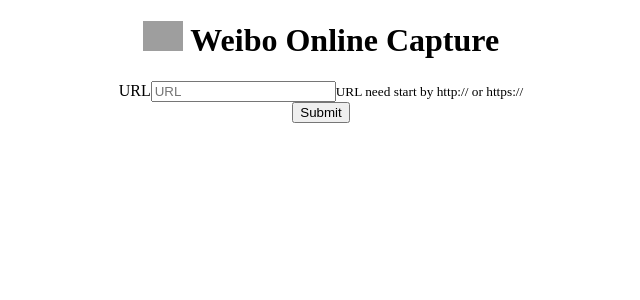
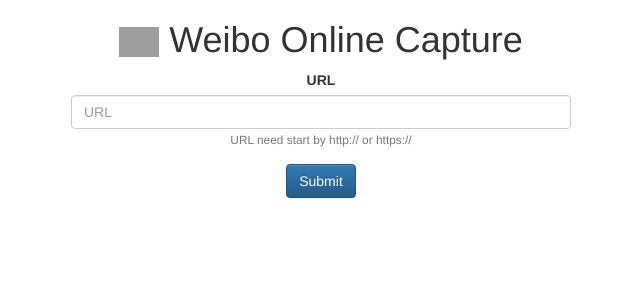
Before and after one commit to DistPub/weibo_weixin_screen_shot, a Django app: page /weibo/capture/ in a window 1280 px wide. Shown: the top 300 px of the page, without its empty margins (319-959 px from the left). Run offline with Django 3.2, Linux system fonts and the light colour scheme; style sheets or scripts are compiled from the project's sources; some libraries are stand-ins or nearby versions; grey boxes are pictures that could not be loaded.

Commit message:
:art: use bootstrap css instead of less

```diff
--- a/django_project/django_project/templates/web/base.html
+++ b/django_project/django_project/templates/web/base.html
@@ -15,7 +15,8 @@
 
     {% block css %}
         <script type="text/javascript">window.less = window.less || {env: "development"};</script>
-        <link href="{% static "common/libs/bootstrap3/less/bootstrap.less" %}" rel="stylesheet" type="text/less"/>
+        <link href="{% static "common/libs/bootstrap3/css/bootstrap.min.css" %}" rel="stylesheet" type="text/css"/>
+        <link href="{% static "common/libs/bootstrap3/css/bootstrap-theme.min.css" %}" rel="stylesheet" type="text/css"/>
 
         {% block page-css %}
         {% endblock %}
```
